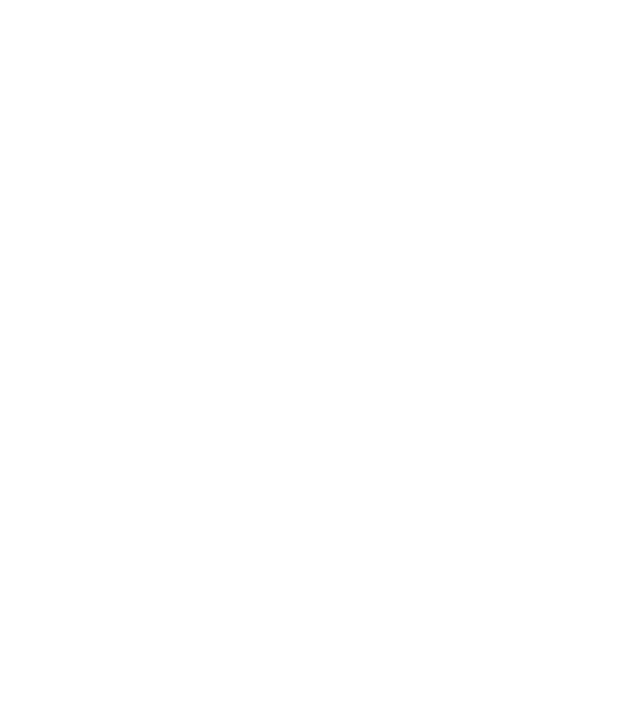
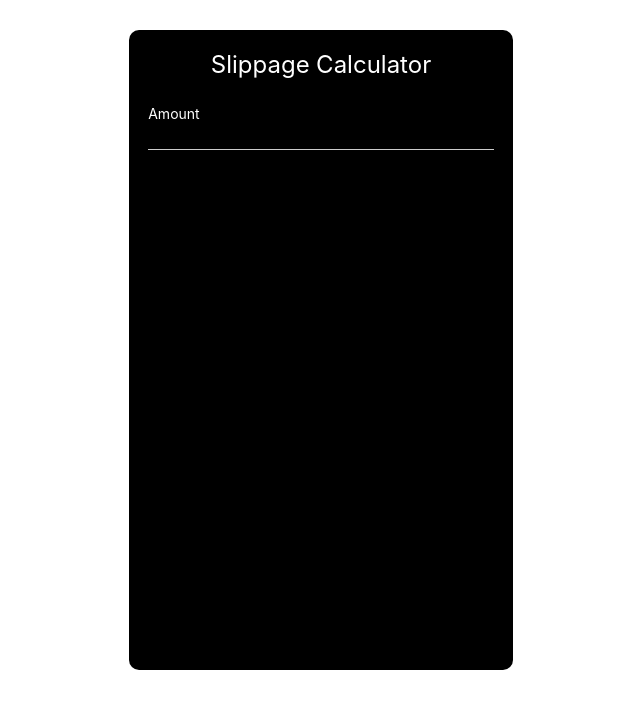
Before and after one commit to Sam44323/slippage_calculator, a React (Create React App) app: page / in a window 1280 px wide. Shown: the top 708 px of the page, without its empty margins (319-959 px from the left). Built offline with nearby package versions, Linux system fonts and the light colour scheme.

Commit message:
add: added initial support for transitioning

```diff
--- a/src/App.module.scss
+++ b/src/App.module.scss
@@ -0,0 +1,8 @@
+.AppContainer{
+  background-color: #000;
+  height: 80vh;
+  width: 30%;
+  margin: 0 auto;
+  margin-top: 30px;
+  border-radius: 10px;
+}
--- a/src/App.tsx
+++ b/src/App.tsx
@@ -1,7 +1,33 @@
+import React from "react";
 import styles from "./App.module.scss";
+import { Typography } from "antd";
 
-function App() {
-  return <div className={styles.AppContainer}></div>;
-}
+import Input from "./components/Input";
+
+const App: React.FC = () => {
+  const [usdp, setUsdp] = React.useState("");
+  const [eth, setEth] = React.useState("");
+  const [focus, setFocus] = React.useState<"usdp" | "eth">("usdp");
+  const [leverage, setLeverage] = React.useState(1);
+  const [slippage, setSlippage] = React.useState(0.1);
+
+  return (
+    <div className={styles.AppContainer}>
+      <Typography
+        style={{
+          color: "white",
+          fontSize: "1.5rem",
+          textAlign: "center",
+          paddingTop: "1rem",
+        }}
+      >
+        Slippage Calculator
+      </Typography>
+      <section className={styles.inputContent}>
+        <Input value={usdp} name="USDP" changeHandler={setUsdp} />
+      </section>
+    </div>
+  );
+};
 
 export default App;
--- a/src/components/Input.tsx
+++ b/src/components/Input.tsx
@@ -1,15 +1,32 @@
 import React from "react";
+import { Typography } from "antd";
+
 import styles from "../styles/components/Input.module.scss";
 
 interface IProps {
   name: string;
-  focused: boolean;
   changeHandler: (value: string) => void;
   value: string;
 }
 
-const Input: React.FC = () => {
-  return <div>Input</div>;
+const Input: React.FC<IProps> = (props) => {
+  return (
+    <div className={styles.InputContainer}>
+      <Typography
+        style={{
+          color: "white",
+          fontSize: "14px",
+          marginTop: "19px",
+        }}
+      >
+        Amount
+      </Typography>
+      <input
+        value={props.value}
+        onChange={(e) => props.changeHandler(e.target.value)}
+      />
+    </div>
+  );
 };
 
 export default Input;
--- a/src/styles/components/Input.module.scss
+++ b/src/styles/components/Input.module.scss
@@ -0,0 +1,16 @@
+.InputContainer{
+  width: 90%;
+  margin: 0 auto;
+  input{
+    width: 100%;
+    background-color: transparent;
+    outline: none;
+    border: none;
+    border-bottom: 1px solid #ccc;
+    color: #ccc;
+    transition: 0.4s ease-in-out 0s;
+    &:focus{
+      border-bottom:1px solid salmon;
+    }
+  }
+}
```
